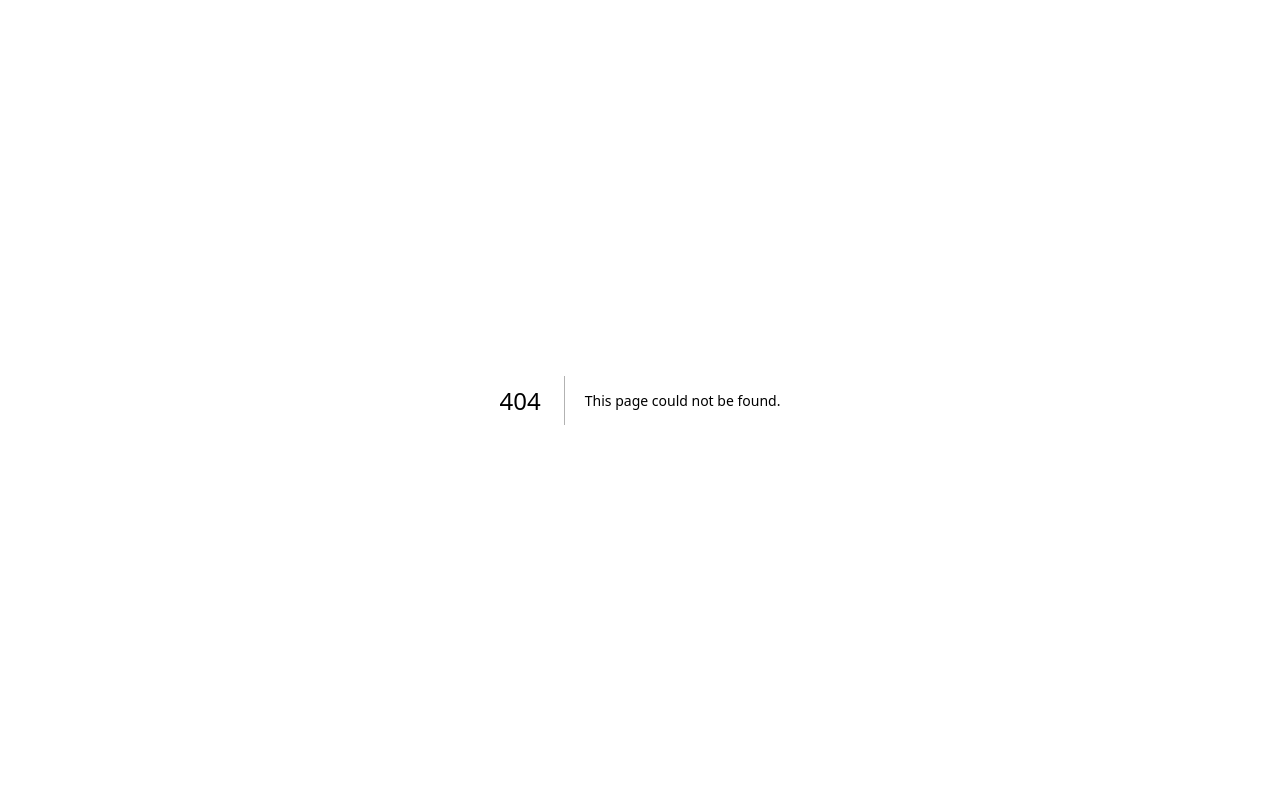
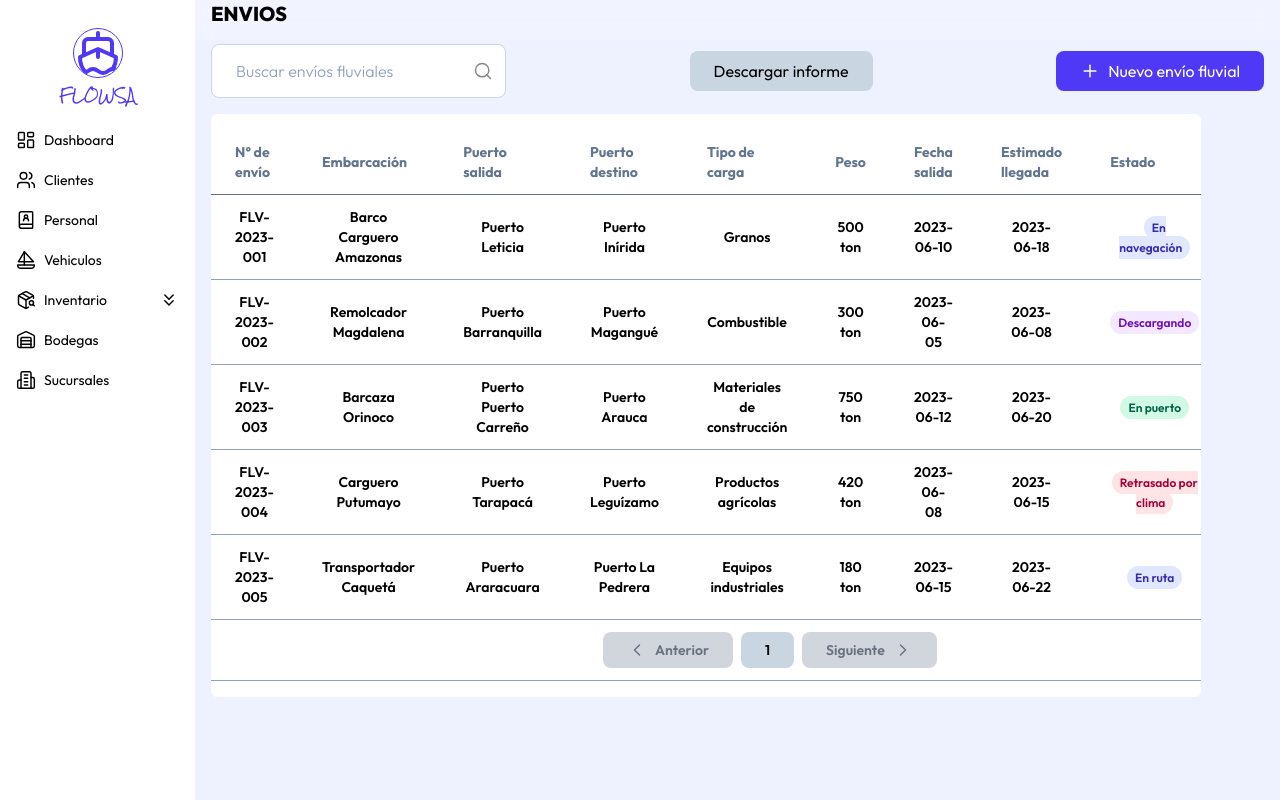
Before and after one commit to FernandoProgramer/frontend_app_fluvial, a Next.js app: page /dashboard/inventory/shipments in a window 1280 px wide. Before the commit this address had no page. Built offline with nearby package versions, Linux system fonts and the light colour scheme.

Commit message:
Actualización: nuevos estilos de organizacion para tablas con muchas columnas

```diff
--- a/src/app/dashboard/boats/page.tsx
+++ b/src/app/dashboard/boats/page.tsx
@@ -77,7 +77,7 @@ export default function BoatsPage() {
 
     return (
         <>
-            <div className="flex gap-2 justify-between items-center">
+            <div className="flex items-center w-full justify-between">
                 <div>
                     <Input
                         onChange={(e) => setSearchTerm(e.target.value)}
--- a/src/app/dashboard/branches/page.tsx
+++ b/src/app/dashboard/branches/page.tsx
@@ -77,7 +77,7 @@ export default function BranchesPage() {
 
     return (
         <>
-            <div className="flex gap-2 justify-between items-center">
+            <div className="flex items-center w-full justify-between">
                 <div>
                     <Input
                         onChange={(e) => setSearchTerm(e.target.value)}
--- a/src/app/dashboard/customers/page.tsx
+++ b/src/app/dashboard/customers/page.tsx
@@ -131,7 +131,7 @@ export default function ClientsPage() {
 
     return (
         <>
-            <div className="flex gap-2 justify-between items-center">
+            <div className="flex items-center w-full justify-between">
                 <div>
                     <Input
                         onChange={(e) => setSearchTerm(e.target.value)}
--- a/src/app/dashboard/employees/page.tsx
+++ b/src/app/dashboard/employees/page.tsx
@@ -77,7 +77,7 @@ export default function EmployeesPage() {
 
     return (
         <>
-            <div className="flex gap-2 justify-between items-center">
+            <div className="flex items-center w-full justify-between">
                 <div>
                     <Input
                         onChange={(e) => setSearchTerm(e.target.value)}
--- /dev/null
+++ b/src/app/dashboard/inventory/shipments/layout.tsx
@@ -0,0 +1,8 @@
+import SectionLayout from "@/components/layout/SectionLayout";
+import { ReactNode } from "react";
+
+export default function ShipmentsLayout({ children }: { children: ReactNode }) {
+    return <SectionLayout titlePage="ENVIOS">
+        {children}
+    </SectionLayout>
+}
--- /dev/null
+++ b/src/app/dashboard/inventory/shipments/page.tsx
@@ -0,0 +1,171 @@
+"use client"
+import { propsIcons } from "@/components/layout/Sidebar";
+import Button from "@/components/ui/Button";
+import { Input } from "@/components/ui/Input";
+import Pagination from "@/components/ui/Pagination";
+import Table, { ActionsTable, BodyElements, BodyRow, BodyTable, HeadElement, HeadRow, HeadTable } from "@/components/ui/Table";
+import { usePagination } from "@/hooks/usePagination";
+import useSearch from "@/hooks/useSearch";
+import { Pencil, Plus, Ship } from "lucide-react";
+import Link from "next/link";
+import { useState } from "react";
+
+const riverShipments = [
+  {
+    id: "1a2b3c4d",
+    shipmentNumber: "FLV-2023-001",
+    vessel: "Barco Carguero Amazonas",
+    departurePort: "Puerto Leticia",
+    arrivalPort: "Puerto Inírida",
+    cargoType: "Granos",
+    weight: "500 ton",
+    departureDate: "2023-06-10",
+    estimatedArrival: "2023-06-18",
+    status: "En navegación"
+  },
+  {
+    id: "5e6f7g8h",
+    shipmentNumber: "FLV-2023-002",
+    vessel: "Remolcador Magdalena",
+    departurePort: "Puerto Barranquilla",
+    arrivalPort: "Puerto Magangué",
+    cargoType: "Combustible",
+    weight: "300 ton",
+    departureDate: "2023-06-05",
+    estimatedArrival: "2023-06-08",
+    status: "Descargando"
+  },
+  {
+    id: "9i0j1k2l",
+    shipmentNumber: "FLV-2023-003",
+    vessel: "Barcaza Orinoco",
+    departurePort: "Puerto Puerto Carreño",
+    arrivalPort: "Puerto Arauca",
+    cargoType: "Materiales de construcción",
+    weight: "750 ton",
+    departureDate: "2023-06-12",
+    estimatedArrival: "2023-06-20",
+    status: "En puerto"
+  },
+  {
+    id: "3m4n5o6p",
+    shipmentNumber: "FLV-2023-004",
+    vessel: "Carguero Putumayo",
+    departurePort: "Puerto Tarapacá",
+    arrivalPort: "Puerto Leguízamo",
+    cargoType: "Productos agrícolas",
+    weight: "420 ton",
+    departureDate: "2023-06-08",
+    estimatedArrival: "2023-06-15",
+    status: "Retrasado por clima"
+  },
+  {
+    id: "7q8r9s0t",
+    shipmentNumber: "FLV-2023-005",
+    vessel: "Transportador Caquetá",
+    departurePort: "Puerto Araracuara",
+    arrivalPort: "Puerto La Pedrera",
+    cargoType: "Equipos industriales",
+    weight: "180 ton",
+    departureDate: "2023-06-15",
+    estimatedArrival: "2023-06-22",
+    status: "En ruta"
+  },
+];
+
+export default function RiverShipmentsPage() {
+  // Barra de búsqueda
+  const [searchTerm, setSearchTerm] = useState("");
+  const shipmentsFiltered = useSearch({
+    fields: riverShipments,
+    searchTerm
+  });
+
+  // Paginación
+  const [currentPage, setCurrentPage] = useState(1);
+  const { finalIndex, totalPages, initialIndex } = usePagination({
+    totalElements: shipmentsFiltered.length,
+    elementsPerPag: 6,
+    currentPage
+  });
+  const shipmentsPagination = shipmentsFiltered.slice(initialIndex, finalIndex + 1);
+
+  return (
+    <>
+      <div className="flex items-center w-full justify-between">
+        <div>
+          <Input
+            onChange={(e) => setSearchTerm(e.target.value)}
+            type="search"
+            name="search"
+            placeholder="Buscar envíos fluviales"
+            value={searchTerm}
+          />
+        </div>
+        <Button variant="secondary">
+          Descargar informe
+        </Button>
+        <Button>
+          <Link href="/dashboard/river-shipments/add/" className="flex items-center gap-2">
+            <Plus {...propsIcons} /><span>Nuevo envío fluvial</span>
+          </Link>
+        </Button>
+      </div>
+
+      <Table>
+        <HeadTable>
+          <HeadRow>
+            <HeadElement>N° de envío</HeadElement>
+            <HeadElement>Embarcación</HeadElement>
+            <HeadElement>Puerto salida</HeadElement>
+            <HeadElement>Puerto destino</HeadElement>
+            <HeadElement>Tipo de carga</HeadElement>
+            <HeadElement>Peso</HeadElement>
+            <HeadElement>Fecha salida</HeadElement>
+            <HeadElement>Estimado llegada</HeadElement>
+            <HeadElement>Estado</HeadElement>
+            <HeadElement>Acciones</HeadElement>
+          </HeadRow>
+        </HeadTable>
+        <BodyTable>
+          {shipmentsPagination.map((shipment) => (
+            <BodyRow key={shipment.id}>
+              <BodyElements>{shipment.shipmentNumber}</BodyElements>
+              <BodyElements>{shipment.vessel}</BodyElements>
+              <BodyElements>{shipment.departurePort}</BodyElements>
+              <BodyElements>{shipment.arrivalPort}</BodyElements>
+              <BodyElements>{shipment.cargoType}</BodyElements>
+              <BodyElements>{shipment.weight}</BodyElements>
+              <BodyElements>{shipment.departureDate}</BodyElements>
+              <BodyElements>{shipment.estimatedArrival}</BodyElements>
+              <BodyElements>
+                <span className={`px-2 py-1 rounded-full text-xs ${shipment.status.includes("Retrasado") ? "bg-rose-100 text-rose-800" :
+                  shipment.status.includes("En navegación") || shipment.status.includes("En ruta") ? "bg-indigo-100 text-indigo-800" :
+                    shipment.status.includes("Descargando") ? "bg-purple-100 text-purple-800" :
+                      "bg-emerald-100 text-emerald-800"
+                  }`}>
+                  {shipment.status}
+                </span>
+              </BodyElements>
+              <ActionsTable>
+                <Button variant="ghost" className="p-1">
+                  <Pencil size={20} {...propsIcons} />
+                </Button>
+              </ActionsTable>
+            </BodyRow>
+          ))}
+
+          <BodyRow className="px-6 py-3 text-center hover:!bg-transparent">
+            <BodyElements colSpan={10}>
+              <Pagination
+                totalPages={totalPages}
+                onPageChange={setCurrentPage}
+                currentPage={currentPage}
+              />
+            </BodyElements>
+          </BodyRow>
+        </BodyTable>
+      </Table>
+    </>
+  )
+}
--- a/src/app/dashboard/warehouses/page.tsx
+++ b/src/app/dashboard/warehouses/page.tsx
@@ -82,7 +82,7 @@ export default function WineriesPage() {
 
     return (
         <>
-            <div className="flex gap-2 justify-between items-center">
+            <div className="flex items-center w-full justify-between">
                 <div>
                     <Input
                         onChange={(e) => setSearchTerm(e.target.value)}
--- a/src/components/layout/SectionLayout.tsx
+++ b/src/components/layout/SectionLayout.tsx
@@ -6,16 +6,14 @@ interface SectionLayoutProps {
 }
 
 export default function SectionLayout({ titlePage, children }: SectionLayoutProps) {
-    return (
-        <div className="w-full h-full flex flex-col relative z-50">
-            <div className="sticky top-0 z-70">
-                <h1 className="font-extrabold text-xl text-left w-fit z-90 relative ps-4">{titlePage}</h1>
-                <div className="w-full h-10 bg-white/20 backdrop-blur-sm z-80 absolute top-0"></div>
-            </div>
+    return <div className="w-full h-full flex flex-col relative z-50">
+        <div className="sticky top-0 z-70">
+            <h1 className="font-extrabold text-xl text-left w-full z-90 relative ps-4">{titlePage}</h1>
+            <div className="w-full h-10 bg-white/20 backdrop-blur-sm z-80 absolute top-0"></div>
+        </div>
 
-            <div className="flex-1 space-y-4 z-0 h-screen pt-4 px-4 pb-4 overflow-y-auto">
-                {children}
-            </div>
+        <div className="flex-1 w-full overflow-y-auto space-y-4 z-0 h-screen py-4 px-4">
+            {children}
         </div>
-    )
+    </div>
 }
--- a/src/components/layout/Sidebar.tsx
+++ b/src/components/layout/Sidebar.tsx
@@ -139,7 +139,7 @@ export default function Sidebar() {
             <div className="flex flex-col justify-center items-center mt-5 gap-2 text-indigo-600">
                 <Ship size={50} className="border rounded-full border-indigo-600" />
                 <h1 className={cn(rock_salt.className)}>
-                    {/* (Fluvial LOgistics Ware System Admin) */}
+                    {/* (Fluvial Logistics Ware System Admin) */}
                     FLOWSA
                 </h1>
             </div>
--- a/src/components/ui/Table.tsx
+++ b/src/components/ui/Table.tsx
@@ -119,10 +119,10 @@ interface TableProps extends TableHTMLAttributes<HTMLTableElement> {
 }
 export default function Table({ children, className, ...props }: TableProps) {
     return (
-        <div className={cn("h-fit rounded-sm py-4 bg-white text-sm", className)}>
-            <table className="w-full border-collapse" {...props}>
+        <div className={cn("h-fit rounded-sm py-4 bg-white text-sm overflow-auto w-fit max-w-[990px]", className)}>
+            <table className="table-auto w-full" {...props}>
                 {children}
             </table>
         </div>
-    )
+    );
 }
```
Also changed, not shown: src/app/dashboard/inventory/products/page.tsx (added).
